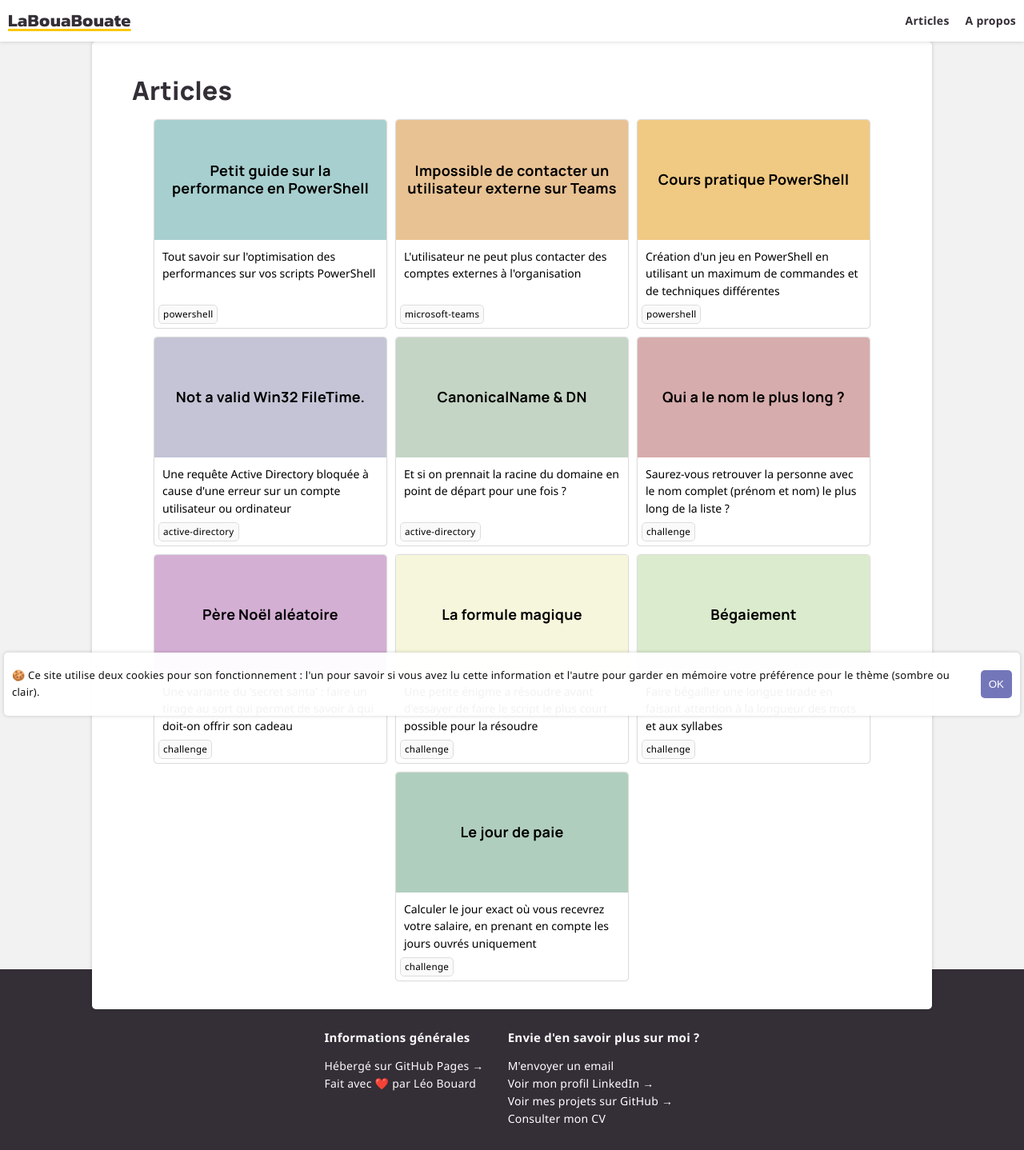
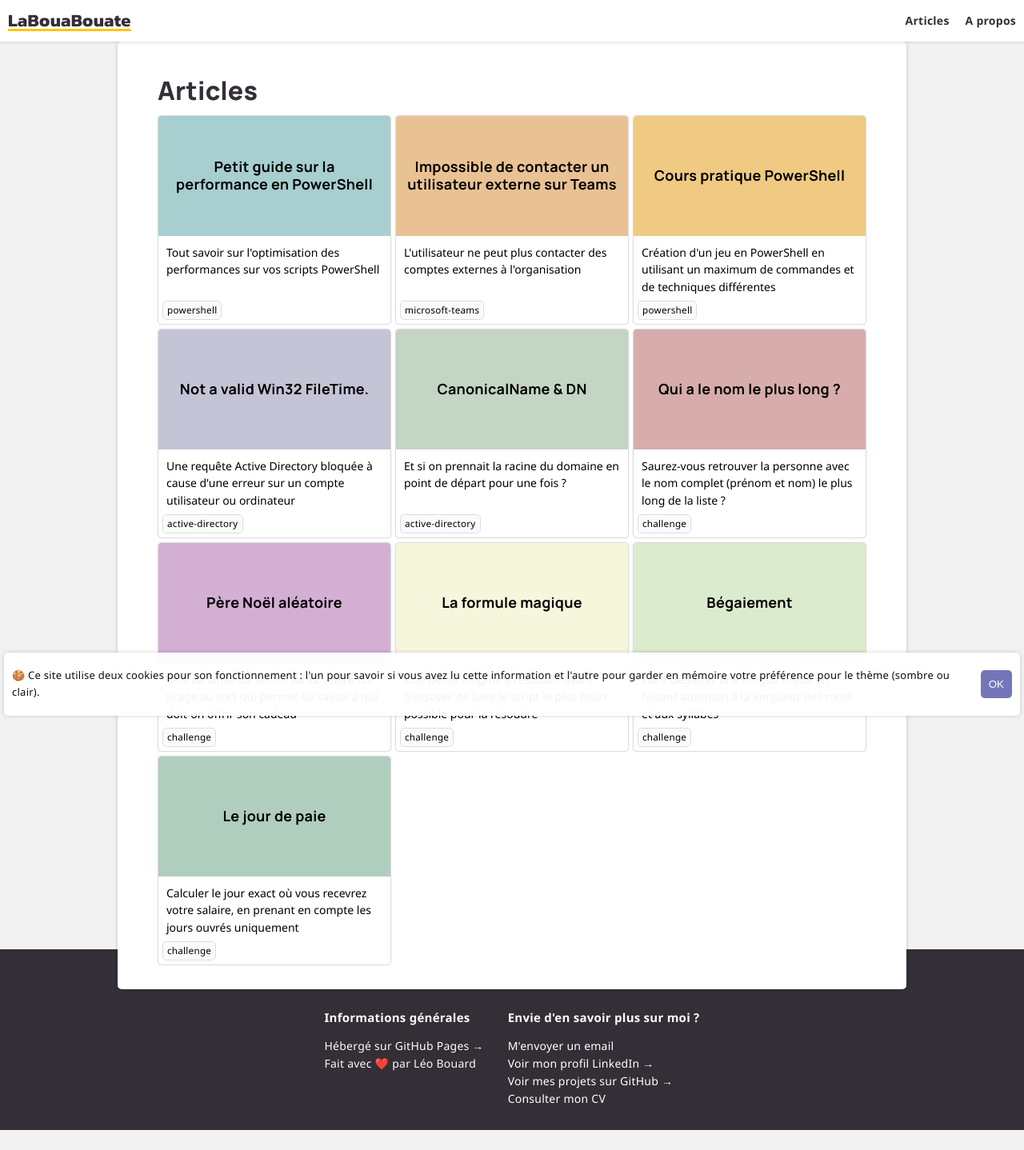
Before and after one commit to leobouard/leobouard.github.io, a Jekyll site: the page built from blog.md, in a window 1280 px wide. Shown: the whole page at 80% size. Built offline with Jekyll 4.4.1, drawn with Linux system fonts in a browser that asks for light colours; some web fonts are replaced; after the commit the page ends 1413 px from its top, so only the background shows below that.

Commit message:
Passage à une grille

```diff
--- a/assets/css/posts.scss
+++ b/assets/css/posts.scss
@@ -2,23 +2,19 @@
 ---
 
 .posts {
-    display: flex;
-    flex-wrap: wrap;
+    display: grid;
+    grid-gap: 5px;
+    grid-template-columns: 1fr 1fr 1fr;
     justify-content: center;
 }
 
 article {
-    margin: 5px;
     height: 260px;
     max-width: 290px;
-    flex: 1;
-    flex-basis: 200px;
     border-radius: 5px;
     border: 1px solid #ddd;
     box-shadow: 0 0 1px 0 #00000040;
     color: #000;
-    transition: all 150ms ease-in-out;
-    border-radius: 5px;
     overflow: hidden;
     position: relative;
     filter: grayscale(0.3);
@@ -299,10 +295,18 @@ a.solution:hover {
 }
 */
 
-@media print, screen and (max-width: 560px) {
+@media print, screen and (max-width: 880px) {
 
-    article {
-        max-width: 100%;
+    .posts {
+        grid-template-columns: 1fr 1fr;
     }
 
 }
+
+@media print, screen and (max-width: 550px) {
+
+    .posts {
+        grid-template-columns: 1fr 1fr;
+    }
+
+}
```
